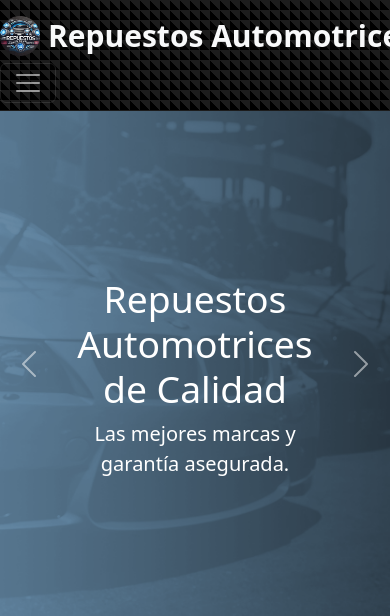
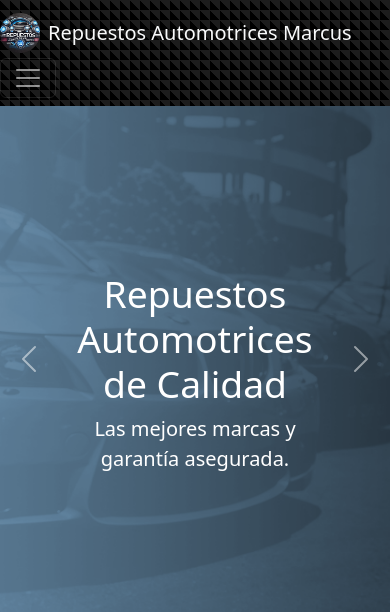
Before and after one commit to LorennMarque/CatalogProductos, a PHP site: page / in a window 390 px wide; the page is wider, and only the part inside the window is pictured. Shown: the top 616 px of that part. Run offline with PHP 8.4, Linux system fonts and the light colour scheme; data that the repository does not hold is empty.

Commit message:
fix responsive

```diff
--- a/index.php
+++ b/index.php
@@ -57,10 +57,10 @@ $products = $stmt->fetch_all(MYSQLI_ASSOC);
 <body>
 <header class="d-flex align-items-center">
     <nav class="navbar navbar-expand-lg navbar-dark container">
-    <a class="navbar-brand d-flex align-items-center text-light" href="#">
-        <img src="<?php echo SITE_LOGO; ?>" alt="Logo <?php echo COMPANY_NAME; ?>" width="40" height="40" class="me-2">
-        <b style="font-size:30px;"><?php echo COMPANY_NAME; ?></b>
-    </a>
+        <a class="navbar-brand d-flex align-items-center text-light" href="#">
+            <img src="<?php echo SITE_LOGO; ?>" alt="Logo <?php echo COMPANY_NAME; ?>" width="40" height="40" class="me-2">
+            <span class="navbar-brand-text"><?php echo COMPANY_NAME; ?></span>
+        </a>
         <button class="navbar-toggler" type="button" data-bs-toggle="collapse" data-bs-target="#navbarNav" aria-controls="navbarNav" aria-expanded="false" aria-label="Toggle navigation">
             <span class="navbar-toggler-icon"></span>
         </button>
```
